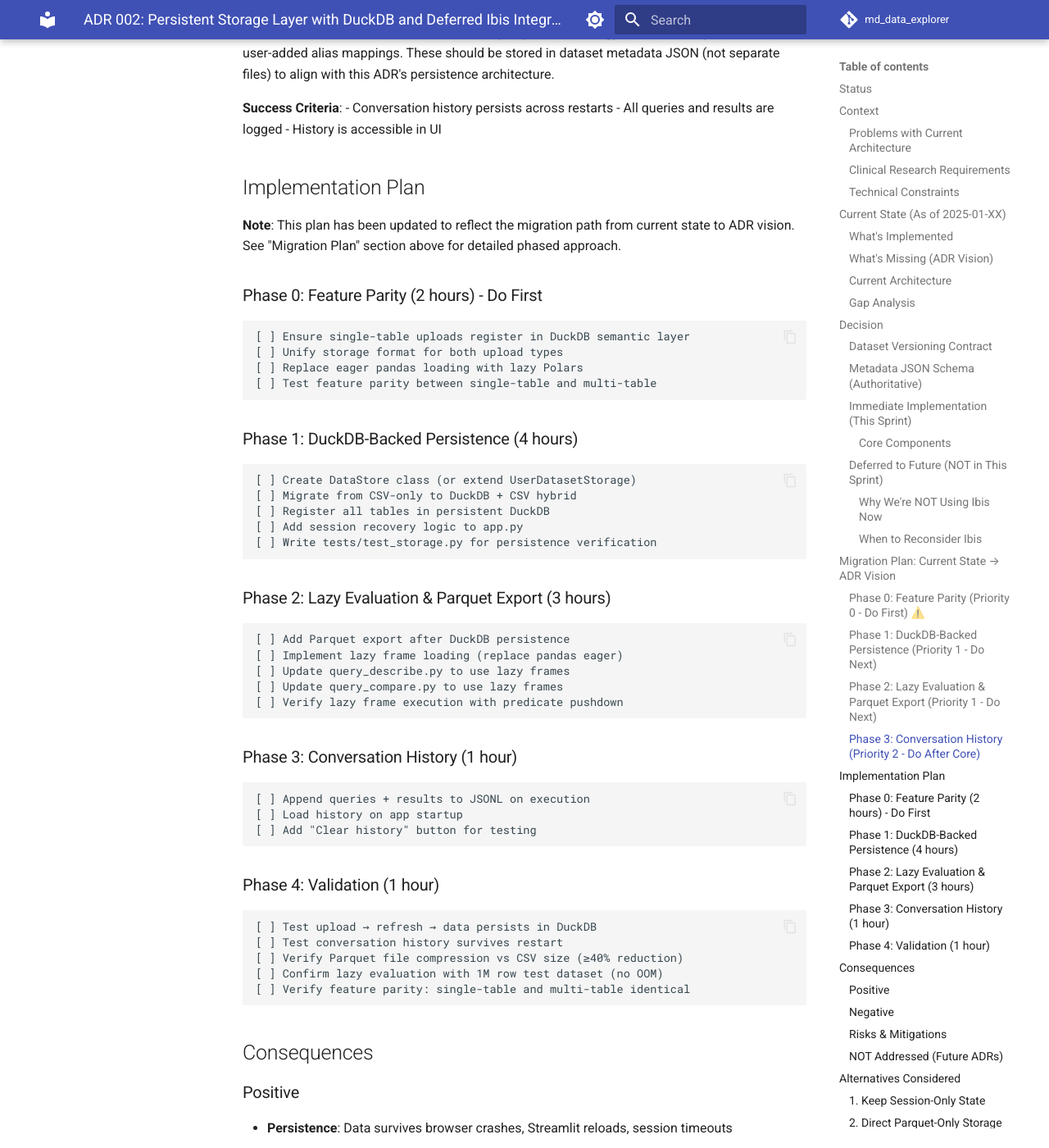
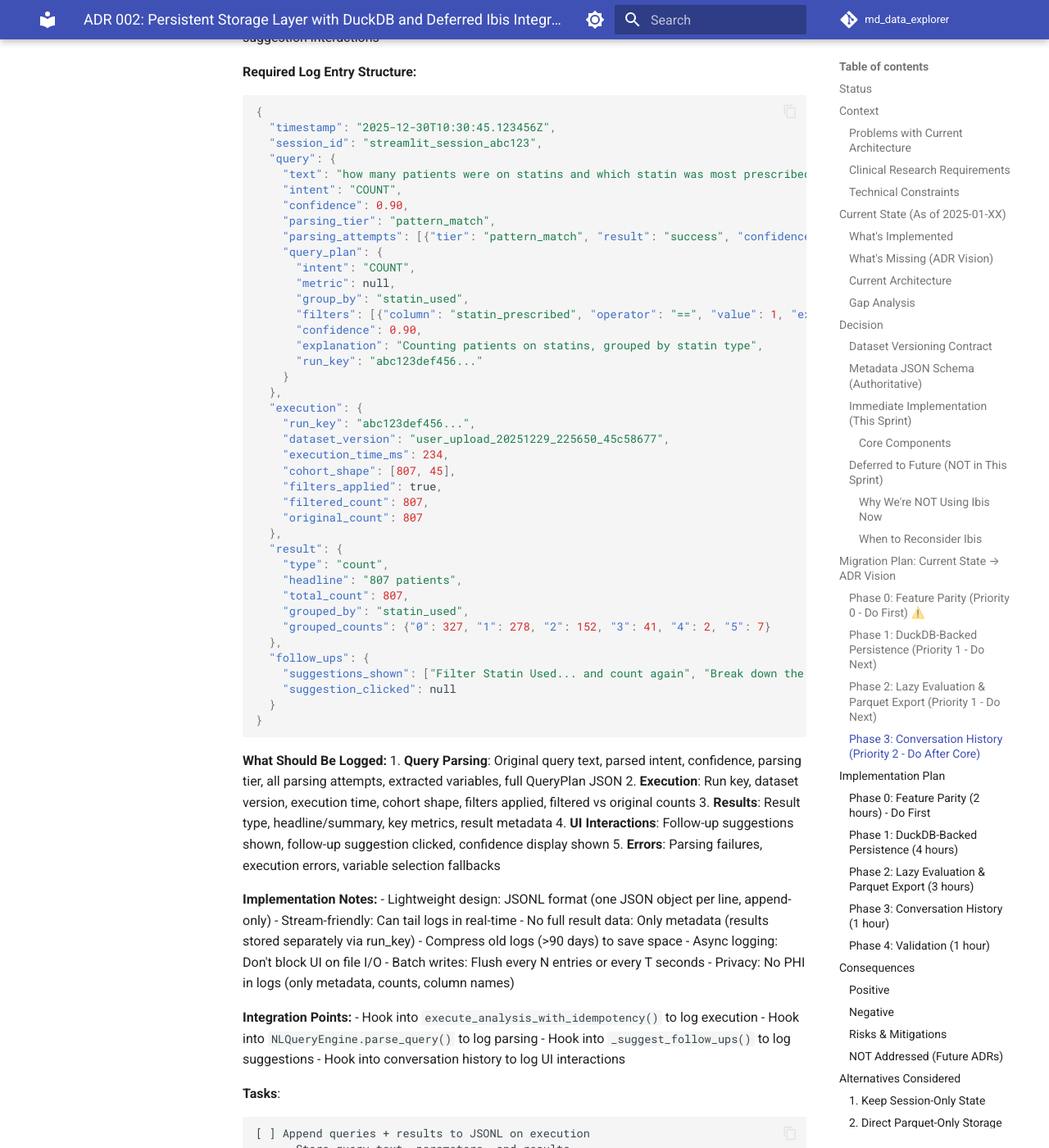
Before and after one commit to jtouley/md_data_explorer, an MkDocs documentation site: the page built from docs/implementation/ADR/ADR002.md, in a window 1280 px wide and 1400 px high, scrolled down 9177 px. Shown: the whole window at 82% size. Built offline with MkDocs 1.6.1 and Material for MkDocs 9.7.7, drawn with Linux system fonts in a browser that asks for light colours; comment, search, counter and statistics services are not loaded; some of the changed text lies outside the part shown.

Commit message:
Document ADR002 logging requirements from ADR001 findings
- Add comprehensive logging requirements to ADR002 Phase 3
- Document current logging state (structlog) vs required JSONL logger
- Specify log entry structure with query, execution, result, follow_ups
- Add implementation notes for lightweight, async, privacy-conscious design
- Document integration points and required tasks
- Reference findings from ADR001 implementation

````diff
--- a/docs/implementation/ADR/ADR002.md
+++ b/docs/implementation/ADR/ADR002.md
@@ -380,12 +380,94 @@ result = filtered.select(...).collect()
 
 **Note**: This coordinates with ADR003 Phase 1 (Trust Layer) - conversation history provides audit trail for verification UI.
 
+**Findings from ADR001 Implementation (2025-12-30):**
+
+During ADR001 implementation, we identified comprehensive logging requirements that should be captured in the JSONL logger:
+
+**Current Logging State (via structlog):**
+- ✅ Query parsing events logged (`query_parse_start`, `query_parse_success`, `query_parse_failure`)
+- ✅ Filter extraction logged (`filters_extracted`, `filters_extracted_in_parse`)
+- ✅ Execution events logged (`analysis_execution_start`, `analysis_computation_complete`)
+- ✅ Result metadata logged (`analysis_result_stored`, `confidence_displayed`)
+- ❌ **Missing**: Persistent JSONL file logging (only in-memory structlog)
+- ❌ **Missing**: Query result metadata (row counts, execution time, SQL generated)
+- ❌ **Missing**: Parsing logic details (which tier succeeded, why confidence is what it is)
+- ❌ **Missing**: Cross-session persistence (logs lost on restart)
+- ❌ **Missing**: Follow-up suggestion interactions
+
+**Required Log Entry Structure:**
+```json
+{
+  "timestamp": "2025-12-30T10:30:45.123456Z",
+  "session_id": "streamlit_session_abc123",
+  "query": {
+    "text": "how many patients were on statins and which statin was most prescribed?",
+    "intent": "COUNT",
+    "confidence": 0.90,
+    "parsing_tier": "pattern_match",
+    "parsing_attempts": [{"tier": "pattern_match", "result": "success", "confidence": 0.90}],
+    "query_plan": {
+      "intent": "COUNT",
+      "metric": null,
+      "group_by": "statin_used",
+      "filters": [{"column": "statin_prescribed", "operator": "==", "value": 1, "exclude_nulls": true}],
+      "confidence": 0.90,
+      "explanation": "Counting patients on statins, grouped by statin type",
+      "run_key": "abc123def456..."
+    }
+  },
+  "execution": {
+    "run_key": "abc123def456...",
+    "dataset_version": "user_upload_20251229_225650_45c58677",
+    "execution_time_ms": 234,
+    "cohort_shape": [807, 45],
+    "filters_applied": true,
+    "filtered_count": 807,
+    "original_count": 807
+  },
+  "result": {
+    "type": "count",
+    "headline": "807 patients",
+    "total_count": 807,
+    "grouped_by": "statin_used",
+    "grouped_counts": {"0": 327, "1": 278, "2": 152, "3": 41, "4": 2, "5": 7}
+  },
+  "follow_ups": {
+    "suggestions_shown": ["Filter Statin Used... and count again", "Break down the count by a grouping variable"],
+    "suggestion_clicked": null
+  }
+}
+```
+
+**What Should Be Logged:**
+1. **Query Parsing**: Original query text, parsed intent, confidence, parsing tier, all parsing attempts, extracted variables, full QueryPlan JSON
+2. **Execution**: Run key, dataset version, execution time, cohort shape, filters applied, filtered vs original counts
+3. **Results**: Result type, headline/summary, key metrics, result metadata
+4. **UI Interactions**: Follow-up suggestions shown, follow-up suggestion clicked, confidence display shown
+5. **Errors**: Parsing failures, execution errors, variable selection fallbacks
+
+**Implementation Notes:**
+- Lightweight design: JSONL format (one JSON object per line, append-only)
+- Stream-friendly: Can tail logs in real-time
+- No full result data: Only metadata (results stored separately via run_key)
+- Compress old logs (>90 days) to save space
+- Async logging: Don't block UI on file I/O
+- Batch writes: Flush every N entries or every T seconds
+- Privacy: No PHI in logs (only metadata, counts, column names)
+
+**Integration Points:**
+- Hook into `execute_analysis_with_idempotency()` to log execution
+- Hook into `NLQueryEngine.parse_query()` to log parsing
+- Hook into `_suggest_follow_ups()` to log suggestions
+- Hook into conversation history to log UI interactions
+
 **Tasks**:
 ```
 [ ] Append queries + results to JSONL on execution
     - Store query text, parameters, and results
     - Use JSONL format (streaming-friendly, append-only)
     - Store in data/uploads/conversations/{upload_id}.jsonl
+    - Include full QueryPlan JSON, parsing attempts, execution metadata
 
 [ ] Load history on app startup
     - Restore conversation history for active datasets
@@ -394,6 +476,16 @@ result = filtered.select(...).collect()
 [ ] Add "Clear history" button for testing
     - Allow users to reset conversation history
     - Useful for testing and privacy
+
+[ ] Implement QueryLogger class
+    - New module: src/clinical_analytics/storage/query_logger.py
+    - Methods: log_query(), log_execution(), log_result(), log_follow_up()
+    - Handles file rotation, compression, async writes
+
+[ ] Log follow-up suggestion interactions
+    - Track which suggestions were shown
+    - Track which suggestions were clicked
+    - Store in follow_ups section of log entry
 ```
 
 **Additional Consideration**: ADR003 Phase 3 (Adaptive Dictionary) will also need persistence for user-added alias mappings. These should be stored in dataset metadata JSON (not separate files) to align with this ADR's persistence architecture.
````
Also changed, not shown: .cursor/plans/fix_comparison_analysis_and_implement_conversational_filtering_ui_7e5ceada.plan.md (+1 -1 lines), 1 other file.
